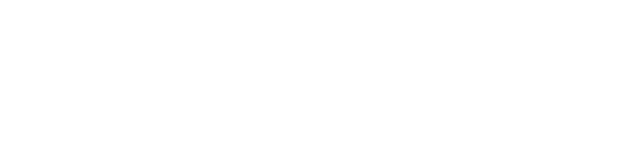
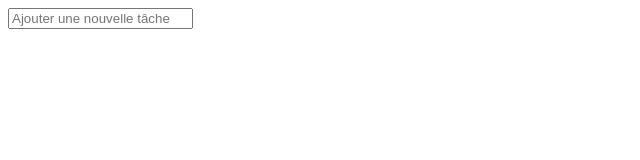
Before and after one commit to gus0660/liste-de-taches, a plain HTML site: page index.html in a window 1280 px wide. Shown: the whole page, without its empty margins (0-640 px from the left). Drawn offline with Linux system fonts and the light colour scheme.

Commit message:
div + input

```diff
--- a/index.html
+++ b/index.html
@@ -7,6 +7,11 @@
     <link rel="stylesheet" href="styles.css">
 </head>
 <body>
+    <div id="taskApp">
+        <input type="text" id="newTask" placeholder="Ajouter une nouvelle tâche">
+    </div>
+
+
     <script src="main.js"></script>
 </body>
 </html>
```
